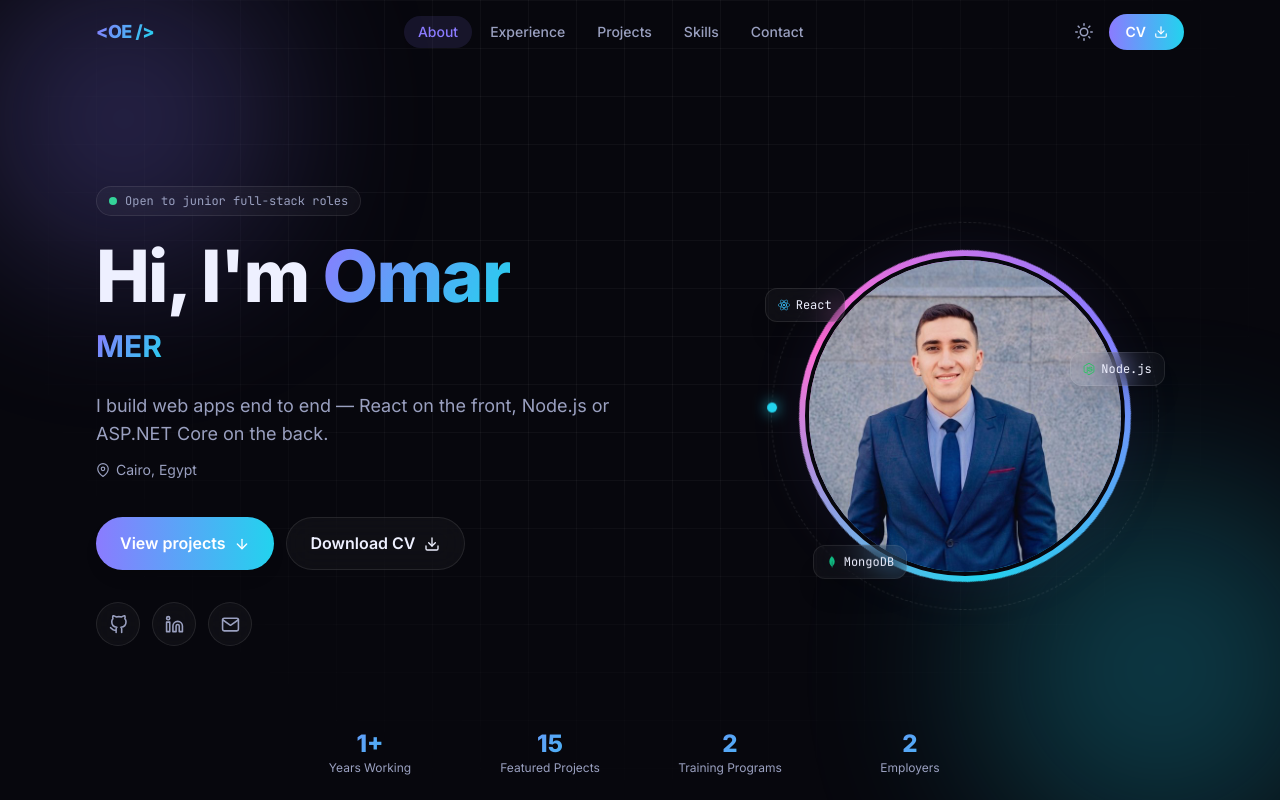
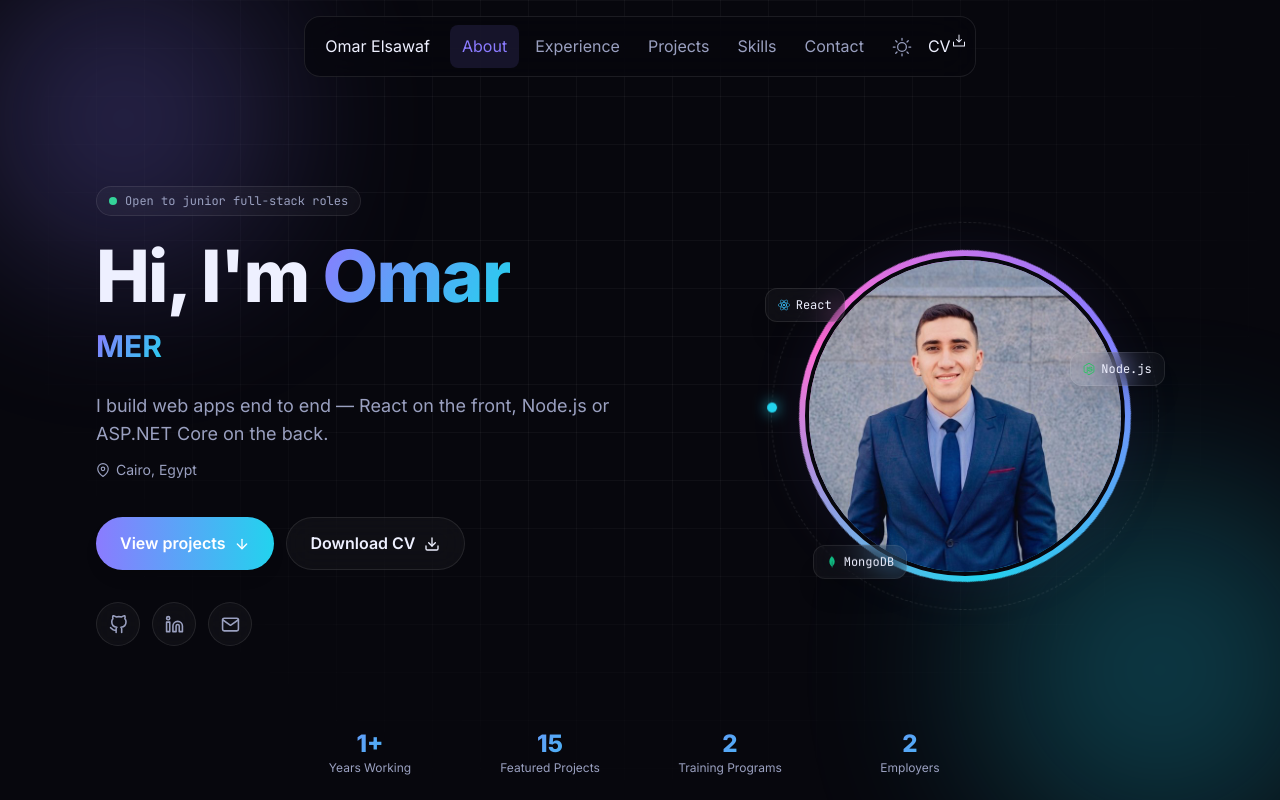
Before and after one commit to OmarELswaf/portfolio, a React (Vite) app: page / in a window 1280 px wide. Shown: the top 800 px of the page. Built offline with nearby package versions, Linux system fonts and the light colour scheme.

Commit message:
Apply design rules: floating nav, footer

```diff
--- a/src/components/layout/Footer.jsx
+++ b/src/components/layout/Footer.jsx
@@ -1,9 +1,18 @@
+import { PiGithubLogo, PiLinkedinLogo, PiEnvelopeSimple } from 'react-icons/pi';
+import { personalInfo } from '../../data/portfolioData';
+
 export default function Footer() {
+  const links = [[personalInfo.socials.github, 'GitHub', PiGithubLogo], [personalInfo.socials.linkedin, 'LinkedIn', PiLinkedinLogo], [personalInfo.socials.email, 'Email', PiEnvelopeSimple]];
   return (
-    <footer className="py-10 border-t border-[var(--border)]">
-      <p className="text-center mono text-xs text-[var(--text-muted)]">
-        © {new Date().getFullYear()} Omar Elsawaf · Built with React, Vite & Tailwind
-      </p>
+    <footer className="py-12 border-t" style={{ borderColor: 'var(--border)' }}>
+      <div className="max-w-6xl mx-auto px-4 md:px-8 flex flex-col sm:flex-row items-center justify-between gap-4">
+        <p className="caption-1" style={{ color: 'var(--text-muted)' }}>© {new Date().getFullYear()} Omar Elsawaf. Built with React, Vite and Tailwind.</p>
+        <ul className="flex gap-4">
+          {links.map(([href, label, Icon]) => (
+            <li key={label}><a href={href} aria-label={label} target={href.startsWith('mailto:') ? undefined : '_blank'} rel="noopener noreferrer" className="transition-colors duration-300 hover:text-[var(--accent)]" style={{ color: 'var(--text-muted)' }}><Icon size={24} /></a></li>
+          ))}
+        </ul>
+      </div>
     </footer>
   );
 }
--- a/src/components/layout/SideRail.jsx
+++ b/src/components/layout/SideRail.jsx
@@ -1,11 +1,11 @@
 import { useEffect, useState } from 'react';
-import { FiDownload, FiSun, FiMoon } from 'react-icons/fi';
+import { PiDownloadSimple, PiSun, PiMoon } from 'react-icons/pi';
 import { personalInfo, navLinks } from '../../data/portfolioData';
 import { useTheme } from '../../context/ThemeContext';
 
 export default function SideRail() {
   const [active, setActive] = useState('');
-  const [scrolled, setScrolled] = useState(false);
+  const [open, setOpen] = useState(false);
   const { theme, toggleTheme } = useTheme();
 
   useEffect(() => {
@@ -15,39 +15,60 @@ export default function SideRail() {
       { rootMargin: '-40% 0px -50% 0px' }
     );
     sections.forEach((s) => observer.observe(s));
-    const onScroll = () => setScrolled(window.scrollY > 20);
-    window.addEventListener('scroll', onScroll, { passive: true });
-    return () => { observer.disconnect(); window.removeEventListener('scroll', onScroll); };
+    return () => observer.disconnect();
   }, []);
 
+  useEffect(() => { document.body.style.overflow = open ? 'hidden' : ''; }, [open]);
+
+  const bar = { background: 'color-mix(in srgb, var(--bg) 70%, transparent)' };
+  const line = 'absolute left-0 h-0.5 w-6 rounded-full transition-transform duration-500 ease-base';
+
   return (
-    <header className={`fixed top-0 inset-x-0 z-50 transition-all ${scrolled ? 'glass border-x-0 border-t-0' : ''}`}>
-      <div className="max-w-6xl mx-auto px-5 md:px-8 h-16 flex items-center justify-between">
-        <a href="#top" className="font-extrabold tracking-tight text-lg">
-          <span className="grad-text">{'<'}OE{' />'}</span>
-        </a>
+    <>
+      <a href="#main" className="sr-only focus:not-sr-only focus:fixed focus:top-4 focus:left-4 focus:z-[70] btn btn-primary">Skip to content</a>
+      <header className="fixed top-4 inset-x-0 z-50 flex justify-center px-4">
+        <div className="flex items-center gap-2 p-2 rounded-2xl border backdrop-blur-xl w-full md:w-auto justify-between" style={{ ...bar, borderColor: 'var(--border)' }}>
+          <a href="#top" className="title-4 px-3" aria-label="Omar Elsawaf, back to top">Omar Elsawaf</a>
           <nav className="hidden md:flex items-center gap-1" aria-label="Sections">
             {navLinks.map((link) => {
               const id = link.href.slice(1);
+              const on = active === id;
               return (
-              <a key={id} href={link.href}
-                className={`px-3.5 py-1.5 rounded-full text-sm font-medium transition-colors ${active === id ? 'bg-[var(--accent-tint)] text-[var(--accent)]' : 'text-[var(--text-muted)] hover:text-[var(--text)]'}`}>
+                <a key={id} href={link.href} aria-current={on ? 'true' : undefined}
+                  className="button-sm px-3 py-2 rounded-lg transition-colors duration-300"
+                  style={{ background: on ? 'var(--accent-tint)' : 'transparent', color: on ? 'var(--accent)' : 'var(--text-muted)' }}>
                   {link.name}
                 </a>
               );
             })}
           </nav>
           <div className="flex items-center gap-2">
-          <button onClick={toggleTheme} aria-label="Toggle theme"
-            className="p-2 rounded-full text-[var(--text-muted)] hover:text-[var(--accent)] hover:bg-[var(--accent-tint)] transition-colors">
-            {theme === 'dark' ? <FiSun size={18} /> : <FiMoon size={18} />}
+            <button onClick={toggleTheme} aria-label="Toggle theme" className="p-2 rounded-lg transition-colors duration-300 hover:bg-[var(--bg-hover)]" style={{ color: 'var(--text-muted)' }}>
+              {theme === 'dark' ? <PiSun size={20} /> : <PiMoon size={20} />}
             </button>
-          <a href={personalInfo.resumeUrl} target="_blank" rel="noopener noreferrer"
-            className="hidden sm:inline-flex items-center gap-2 px-4 py-2 rounded-full text-sm font-semibold text-white bg-gradient-to-r from-[var(--accent)] to-[var(--accent2)] hover:opacity-90 transition-opacity">
-            CV <FiDownload />
+            <a href={personalInfo.resumeUrl} target="_blank" rel="noopener noreferrer" className="hidden md:inline-flex btn btn-primary button-sm">
+              CV <PiDownloadSimple size={16} />
             </a>
+            <button onClick={() => setOpen(!open)} aria-label={open ? 'Close menu' : 'Open menu'} aria-expanded={open} className="md:hidden relative w-10 h-10 grid place-items-center rounded-lg">
+              <span className="relative block w-6 h-6">
+                <span className={line} style={{ top: 6, background: 'var(--text)', transform: open ? 'translateY(4px) rotate(45deg)' : 'none' }} />
+                <span className={line} style={{ top: 14, background: 'var(--text)', transform: open ? 'translateY(-4px) rotate(-45deg)' : 'none' }} />
+              </span>
+            </button>
           </div>
         </div>
       </header>
+
+      <div className="md:hidden fixed inset-0 z-40 flex flex-col justify-center gap-6 px-8 backdrop-blur-2xl transition-opacity duration-500 ease-base"
+        style={{ background: 'color-mix(in srgb, var(--bg) 95%, transparent)', opacity: open ? 1 : 0, pointerEvents: open ? 'auto' : 'none' }} aria-hidden={!open}>
+        {[...navLinks, { name: 'Download CV', href: personalInfo.resumeUrl, ext: true }].map((l, i) => (
+          <a key={l.name} href={l.href} tabIndex={open ? 0 : -1} target={l.ext ? '_blank' : undefined} rel={l.ext ? 'noopener noreferrer' : undefined}
+            onClick={() => setOpen(false)} className="heading-5 transition-all duration-500 ease-base"
+            style={{ opacity: open ? 1 : 0, transform: open ? 'none' : 'translateY(24px)', transitionDelay: open ? `${Math.min(i * 60, 400)}ms` : '0ms', color: active === l.href.slice(1) ? 'var(--accent)' : 'var(--text)' }}>
+            {l.name}
+          </a>
+        ))}
+      </div>
+    </>
   );
 }
```
Lines whose indentation alone changed are shown as unchanged.
